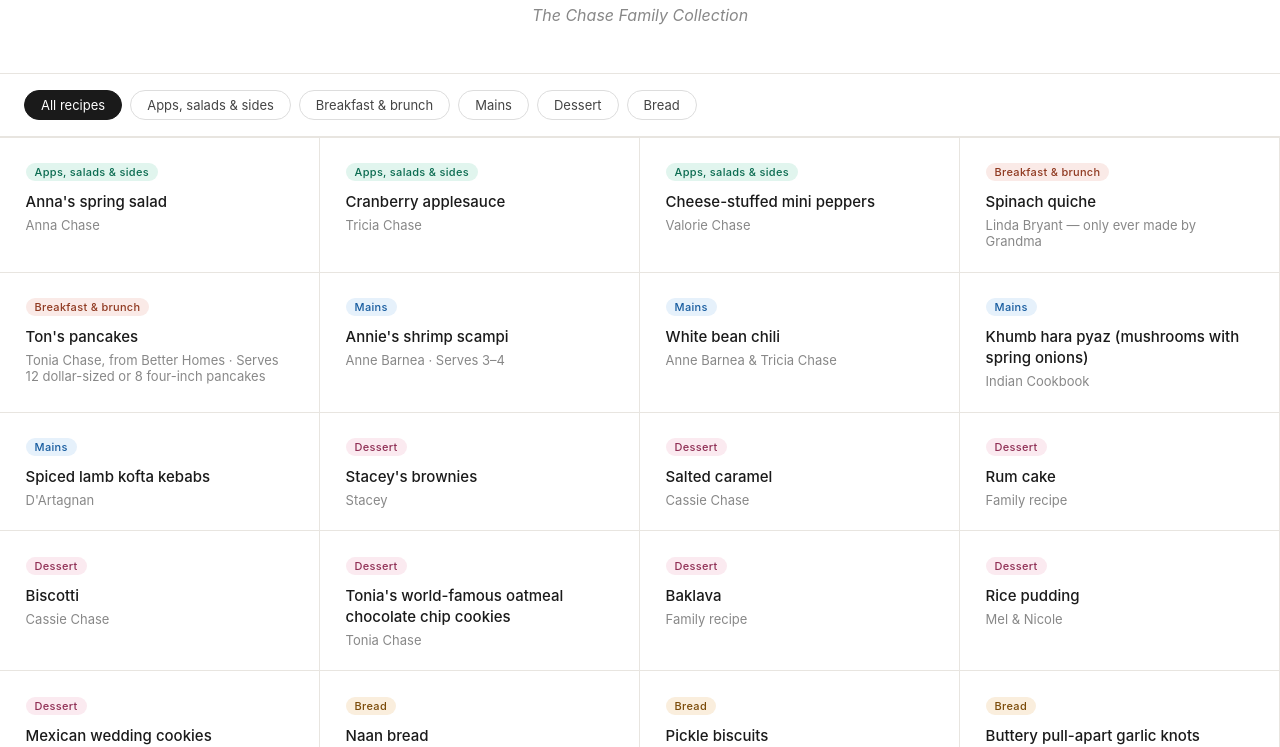
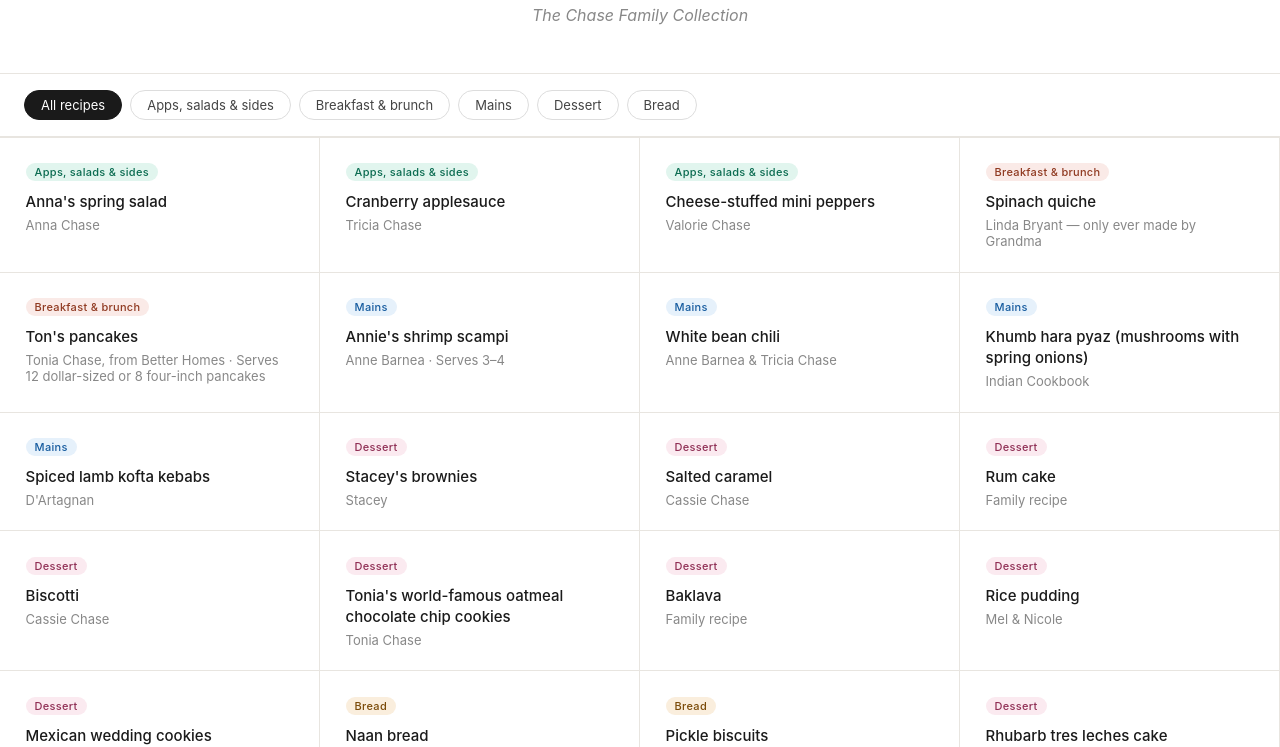
Before and after one commit to cassiechase11/cchase-cookbook, a plain HTML site: page index.html in a window 1280 px wide. Shown: the part 205-952 px from the top of the page. Drawn offline with Linux system fonts and the light colour scheme.

Commit message:
tres leches

```diff
--- a/index.html
+++ b/index.html
@@ -202,6 +202,16 @@ const recipes = [
     steps:["Preheat oven to 425°F. Whisk flour, cornstarch, baking powder, salt, garlic powder, and baking soda. Cut in butter until crumbly and pea-sized. Stir in cheese, pickles, and dill.","Whisk sour cream, milk, and pickle brine; stir into flour mixture just until combined. Press and fold into a rough, shaggy dough.","Turn onto lightly floured surface. Pat into a 12×5.5-inch rectangle. Fold and pat twice; roll to ¾-inch thickness.","Cut with a floured 2½-inch round cutter, re-rolling scraps. Place on parchment-lined baking sheet. Freeze uncovered ~15 minutes until slightly firmed.","Brush with beaten egg. Bake 20–25 minutes until golden."],
     note:"Any pickled vegetable works — pickled jalapeños are especially good. Unbaked biscuits can be frozen and baked directly from frozen, adding 5–8 minutes."
   },
+  {id:21,cat:'dessert',title:"Rhubarb tres leches cake",by:"Food & Wine",
+    ingredients:[
+      {group:"Cake",items:["¾ cup all-purpose flour (3¼ oz)","1¼ tsp baking powder","¼ tsp kosher salt","4 large eggs, separated, at room temperature","¾ cup granulated sugar, divided","¼ cup whole milk","¾ tsp vanilla extract"]},
+      {group:"Tres leches soak",items:["1 (14-oz) can sweetened condensed milk","1 (13.5-oz) can unsweetened coconut milk","1 (12-oz) can evaporated milk"]},
+      {group:"Rhubarb compote",items:["3 cups frozen cut rhubarb","½ cup granulated sugar","1 tsp grated lemon zest + 2 Tbsp fresh lemon juice","Pinch kosher salt"]},
+      {group:"To serve",items:["Whipped cream","Hibiscus powder (optional), for garnish"]}
+    ],
+    steps:["Preheat oven to 350°F. Grease a 9×13-inch baking dish. Whisk together flour, baking powder, and salt in a bowl; set aside.","Beat egg yolks with ½ cup sugar in a stand mixer until pale and thick, about 3 minutes. Mix in milk and vanilla.","In a clean bowl, beat egg whites to soft peaks. Gradually add remaining ¼ cup sugar and beat to stiff, glossy peaks. Fold egg whites into yolk mixture in two additions, then gently fold in flour mixture until just combined.","Pour batter into prepared pan and bake 20–25 minutes until golden and a toothpick comes out clean. Let cool completely in pan.","Make the compote: combine rhubarb, sugar, lemon zest, lemon juice, and salt in a saucepan over medium heat. Cook, stirring occasionally, until rhubarb is very soft and jammy, about 15 minutes. Let cool.","Whisk together condensed milk, coconut milk, and evaporated milk. Poke holes all over the cooled cake with a skewer or fork. Slowly pour the three-milk mixture evenly over the cake. Refrigerate at least 2 hours or overnight to soak.","Spread whipped cream over the top. Spoon rhubarb compote over the cream. Dust with hibiscus powder if using. Serve chilled."],
+    note:"The soaking liquid will seem like a lot — pour it slowly and let it absorb. Refrigerating overnight gives the best texture."
+  },
   {id:20,cat:'bread',title:"Buttery pull-apart garlic knots",by:"Daniel Humm / Food & Wine",serves:"10",
     ingredients:[
       {group:"Knots",items:["1 cup whole milk, room temp","1 large egg, beaten","1 (¼ oz) pkg active dry yeast","4 cups all-purpose flour (about 17 oz)","1½ Tbsp granulated sugar","4 tsp kosher salt","½ cup unsalted butter, cubed and softened","¼ cup finely grated Parmigiano-Reggiano + more for garnish","Finely chopped flat-leaf parsley, for garnish"]},
```
